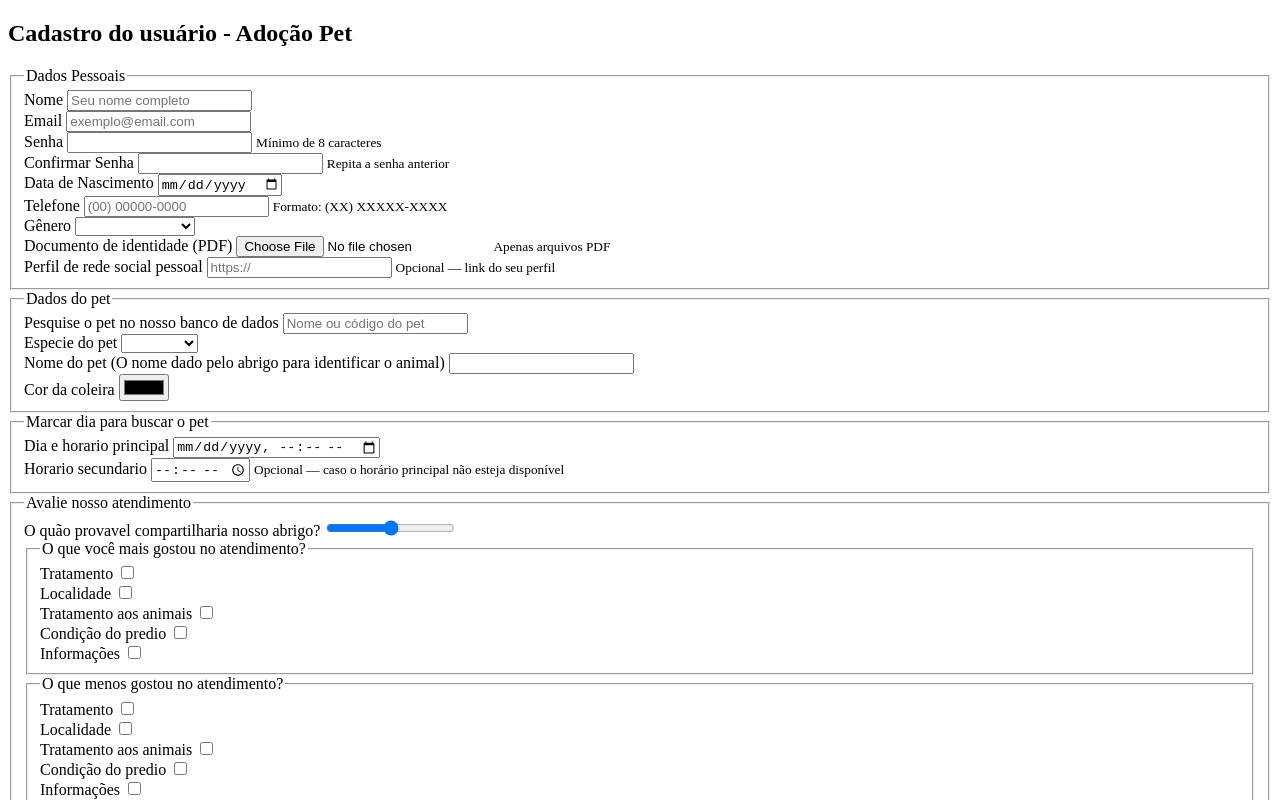
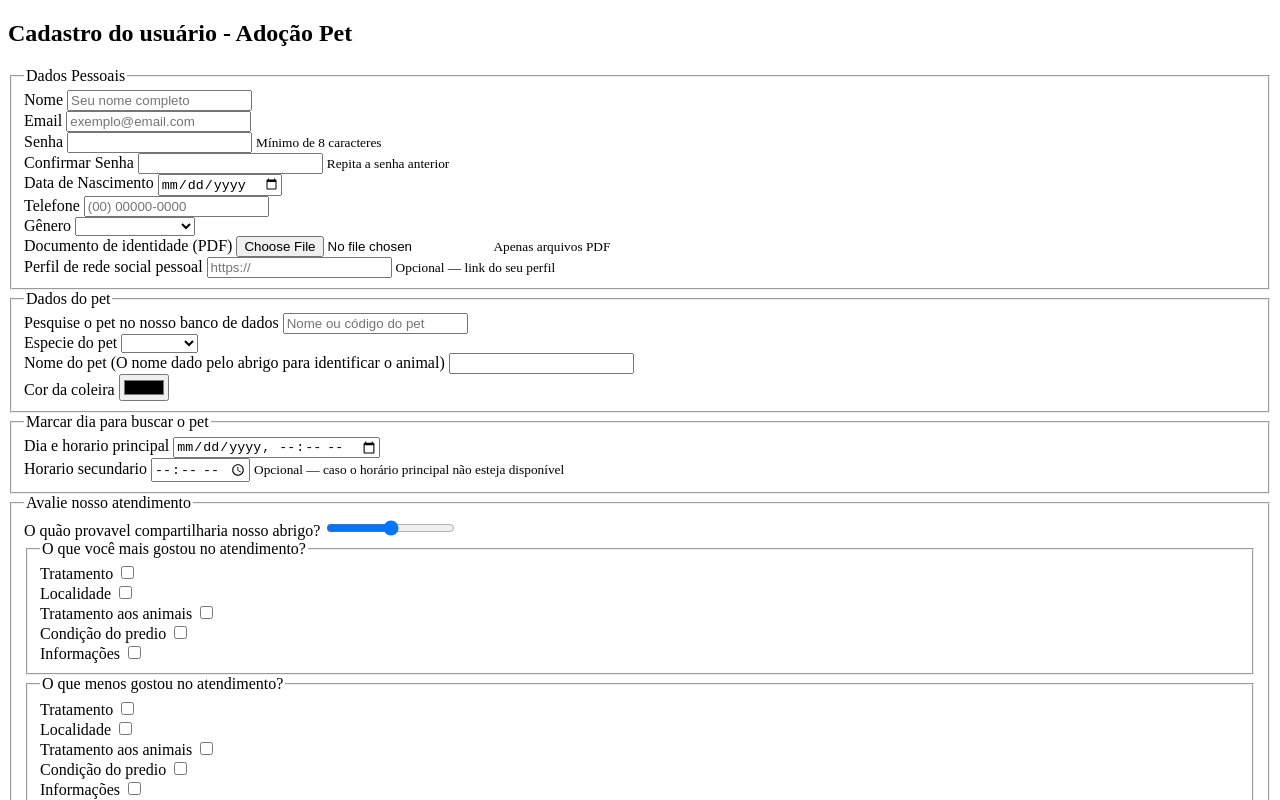
Before and after one commit to VictoriaCarvalhal/FormularioWeb, a website built with Vite: page vite-project/index.html in a window 1280 px wide. Shown: the top 800 px of the page. Built offline with nearby package versions, Linux system fonts and the light colour scheme.

Commit message:
Tirei o small do telefone. A mascara já dá para o gasto

```diff
--- a/vite-project/index.html
+++ b/vite-project/index.html
@@ -51,7 +51,6 @@
                 <div>
                   <label for="telefone">Telefone</label>
                   <input type="tel" id="telefone" name="telefone" autocomplete="tel" aria-required="true" aria-describedby="telefone-dica" placeholder="(00) 00000-0000">
-                  <small id="telefone-dica">Formato: (XX) XXXXX-XXXX</small>
                 </div>
 
                 <div>
```
